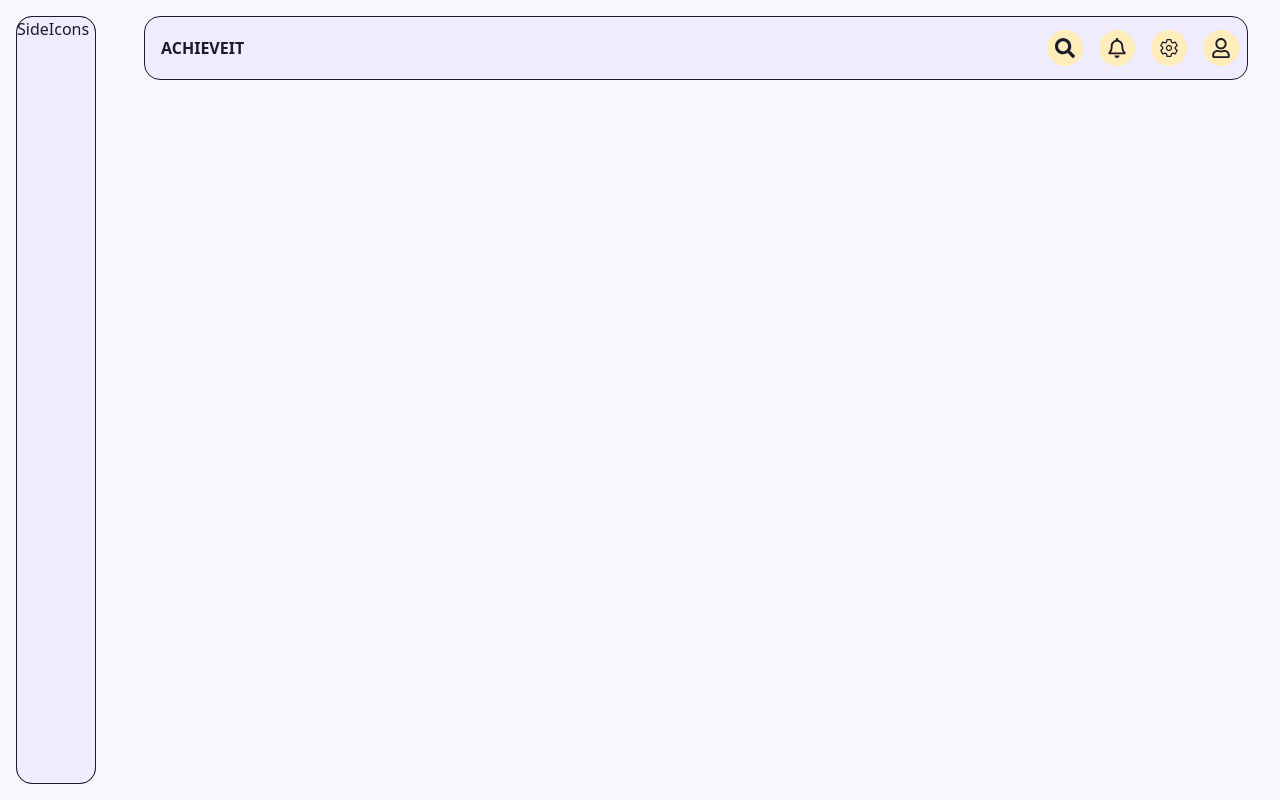
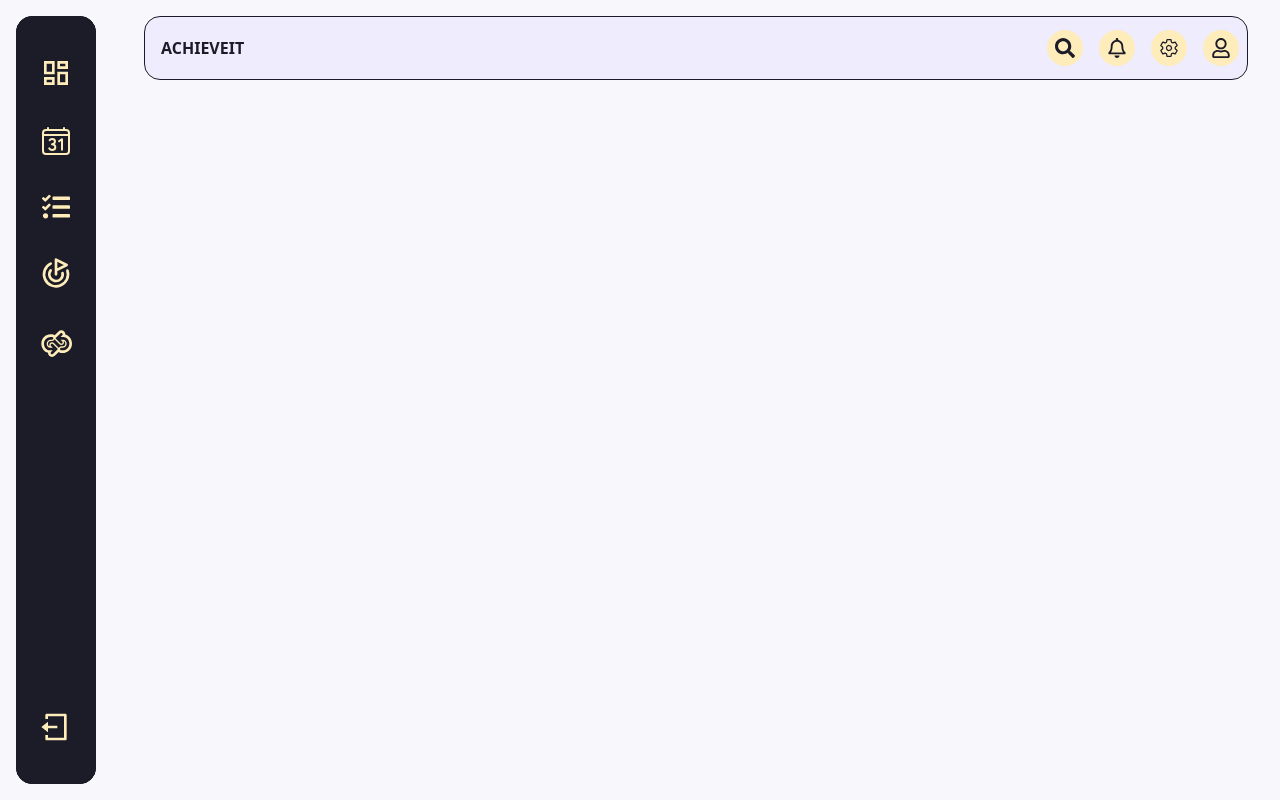
Before and after one commit to maximistic/AchieveIt, a Next.js app: page /components/Sidebar in a window 1280 px wide. Built offline with nearby package versions, Linux system fonts and the light colour scheme.

Commit message:
sidebar update

```diff
--- a/app/components/Sidebar/SideIcons.tsx
+++ b/app/components/Sidebar/SideIcons.tsx
@@ -1,9 +1,71 @@
-import React from 'react'
+"use client";
+import React, { useCallback } from "react";
+import { useRouter } from "next/navigation";
+import { MdOutlineDashboard } from "react-icons/md";
+import { IoCalendarNumberOutline } from "react-icons/io5";
+import { FaTasks } from "react-icons/fa";
+import { LuGoal } from "react-icons/lu";
+import { TiArrowRepeatOutline } from "react-icons/ti";
+import { RiLogoutBoxLine } from "react-icons/ri";
 
-function SideIcons() {
-  return (
-    <div>SideIcons</div>
-  )
+interface IconItem {
+  icon: React.ReactNode;
+  link: string;
+  name: string;
 }
 
-export default SideIcons
+const ICONS: IconItem[] = [
+  { icon: <MdOutlineDashboard className="w-8 h-8" />, link: "/search", name: "Dashboard" },
+  { icon: <IoCalendarNumberOutline className="w-8 h-8" />, link: "/notifications", name: "Calendar" },
+  { icon: <FaTasks className="w-7 h-7" />, link: "/tasks", name: "Tasks" },
+  { icon: <LuGoal className="w-8 h-8" />, link: "/goals", name: "Goals" },
+  { icon: <TiArrowRepeatOutline className="w-8 h-8" />, link: "/habits", name: "Habits" },
+];
+
+const SideIcons: React.FC = () => {
+  const router = useRouter();
+
+  const handleNavigation = useCallback((link: string) => {
+    router.push(link);
+  }, [router]);
+
+  return (
+    <div className="flex flex-col justify-between h-full py-8">
+      <div className="flex flex-col items-center space-y-5">
+        {ICONS.map(({ icon, link, name }, index) => (
+          <button
+            key={index}
+            onClick={() => handleNavigation(link)}
+            className="relative p-2 text-[var(--color-accent-secondary)] cursor-pointer group"
+            aria-label={name}
+          >
+            {icon}
+            <span className="absolute left-full px-2 py-1
+            bg-[var(--color-bg-secondary)] text-[var(--color-text)]
+            border-2 border-[var(--color-text)] rounded
+            font-bold opacity-0 group-hover:opacity-100 transition-opacity duration-300
+            whitespace-nowrap z-2000">
+              {name}
+            </span>
+          </button>
+        ))}
+      </div>
+
+      <button
+        onClick={() => console.log("Logging out...")}
+        className="relative p-2 text-[var(--color-accent-secondary)] cursor-pointer group self-center"
+        aria-label="Logout"
+      >
+        <RiLogoutBoxLine className="w-8 h-8" />
+        <span className="absolute left-full px-2 py-1
+        bg-[var(--color-bg-secondary)] text-[var(--color-text)]
+        border-2 border-[var(--color-text)] rounded font-bold opacity-0
+        group-hover:opacity-100 transition-opacity duration-300 z-2000">
+          Logout
+        </span>
+      </button>
+    </div>
+  );
+};
+
+export default SideIcons;
--- a/app/components/Sidebar/page.tsx
+++ b/app/components/Sidebar/page.tsx
@@ -7,7 +7,8 @@ function Sidebar() {
       hidden md:block
       fixed left-4 top-4 bottom-4
       w-20
-      bg-[var(--color-bg-secondary)] rounded-2xl border border-[var(--color-border)]
+      bg-[var(--color-text)] rounded-2xl border border-[var(--color-border)]
+      items-center
     ">
       <SideIcons />
     </div>
```
